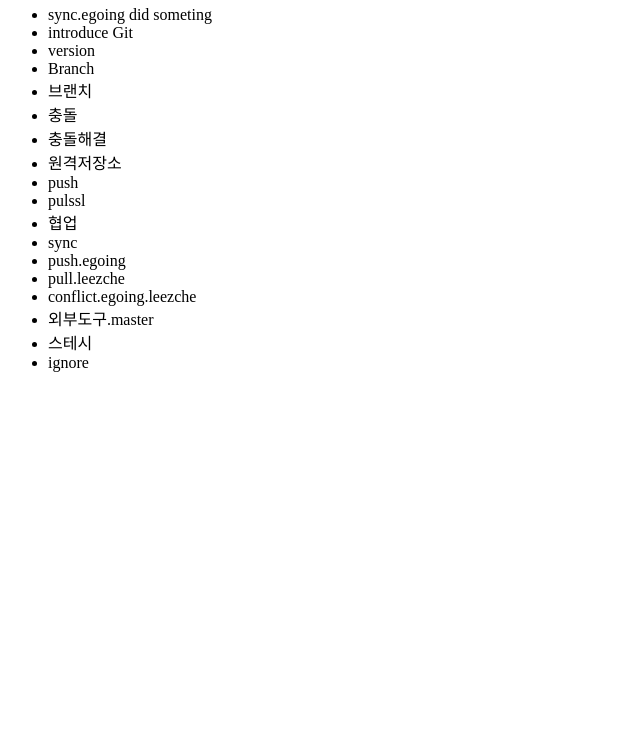
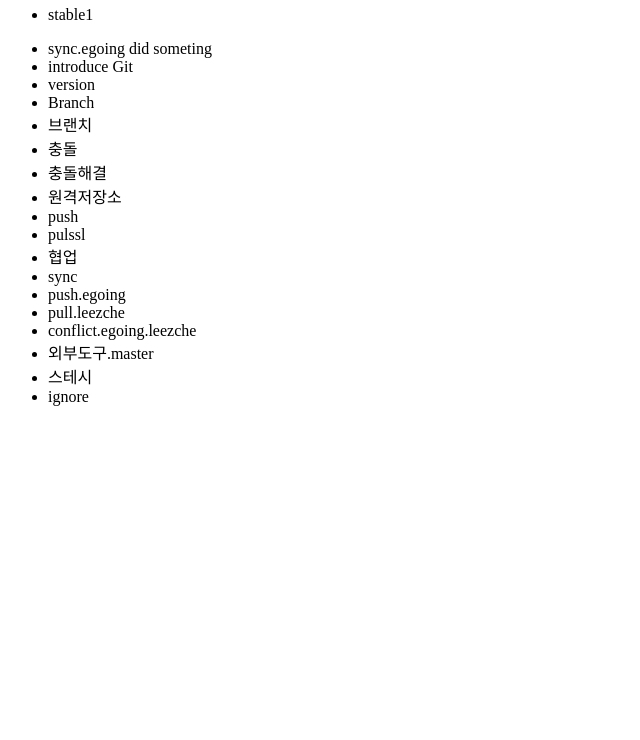
Before and after one commit to yangee/gitPrac, a plain HTML site: page index.html in a window 1280 px wide. Shown: the part 60-800 px from the top of the page, without its empty margins (0-640 px from the left). Drawn offline with Linux system fonts and the light colour scheme.

Commit message:
ul and li
go

```diff
--- a/index.html
+++ b/index.html
@@ -7,6 +7,9 @@
         <header>
             <h1>Git</h1>
         </header>
+        <ul>
+            <li>stable1</li>
+        </ul>
         <ul>
             <li>sync.egoing did someting</li>
             <li>introduce Git</li>
```
